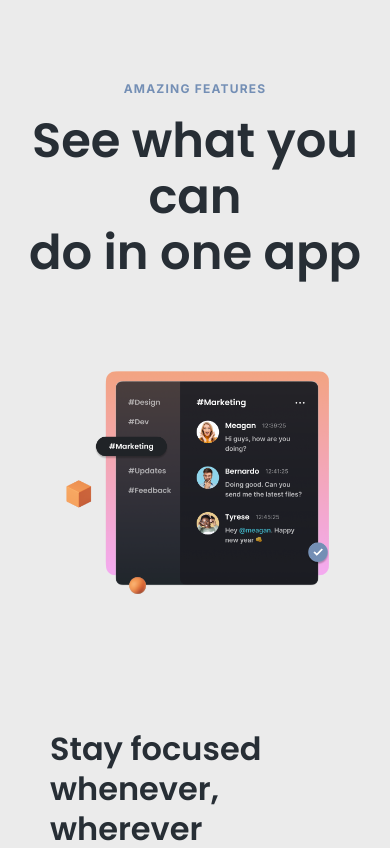
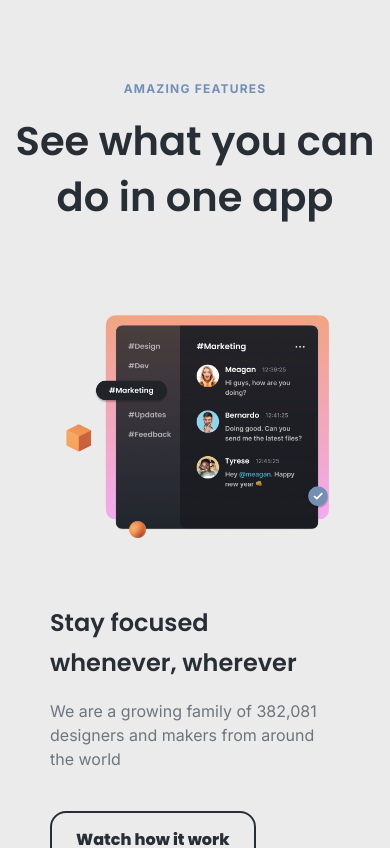
Before and after one commit to zhuravskayalina/solo-app, a Next.js app: page / in a window 390 px wide. Shown: the part 3855-4703 px from the top of the page. Built offline with nearby package versions, Linux system fonts and the light colour scheme.

Commit message:
feat: features block style

```diff
--- a/src/components/FeatureItem/FeatureItem.module.scss
+++ b/src/components/FeatureItem/FeatureItem.module.scss
@@ -8,6 +8,7 @@
 
   @media screen and (max-width: 1024px) {
     grid-template-columns: 1fr;
+    gap: 30px;
   }
 }
 
@@ -41,6 +42,10 @@
   font-style: normal;
   font-weight: 600;
   line-height: 40px;
+
+  @media screen and (max-width: 700px) {
+    font-size: 24px;
+  }
 }
 
 .description {
--- a/src/components/Features/Features.module.scss
+++ b/src/components/Features/Features.module.scss
@@ -9,12 +9,20 @@
   &__title {
     @include elements.landing-title;
     color: colors.$secondary;
+
+    @media screen and (max-width: 700px) {
+      font-size: 12px;
+    }
   }
 
   &__heading {
     @include elements.landing-heading;
     color: colors.$grey;
     margin-top: 16px;
+
+    @media screen and (max-width: 700px) {
+      font-size: 40px;
+    }
   }
 
   &__list {
```
